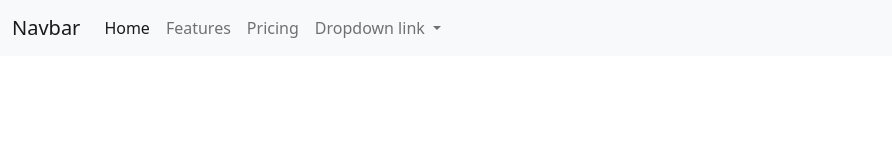
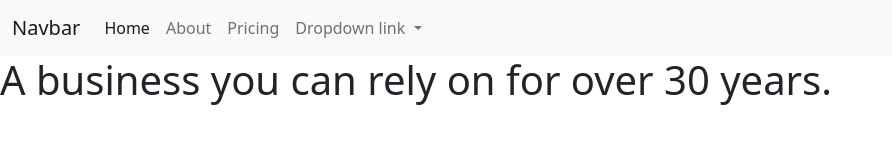
Before and after one commit to daryljjbb/CCiBootstrap, a plain HTML site: page about.html in a window 1280 px wide. Shown: the whole page, without its empty margins (0-892 px from the left). Drawn offline with nearby package versions, Linux system fonts and the light colour scheme.

Commit message:
Update about.html

```diff
--- a/about.html
+++ b/about.html
@@ -21,10 +21,10 @@
               <div class="collapse navbar-collapse" id="navbarNavDropdown">
                 <ul class="navbar-nav">
                   <li class="nav-item">
-                    <a class="nav-link active" aria-current="page" href="#">Home</a>
+                    <a class="nav-link active" aria-current="page" href="index.html">Home</a>
                   </li>
                   <li class="nav-item">
-                    <a class="nav-link" href="#">Features</a>
+                    <a class="nav-link" href="about.html">About</a>
                   </li>
                   <li class="nav-item">
                     <a class="nav-link" href="#">Pricing</a>
@@ -43,6 +43,8 @@
               </div>
             </div>
       </nav>
+      <div id="top_section">
+        <h1>A business you can rely on for over 30 years.</h1>
 
     </div>
 
```
